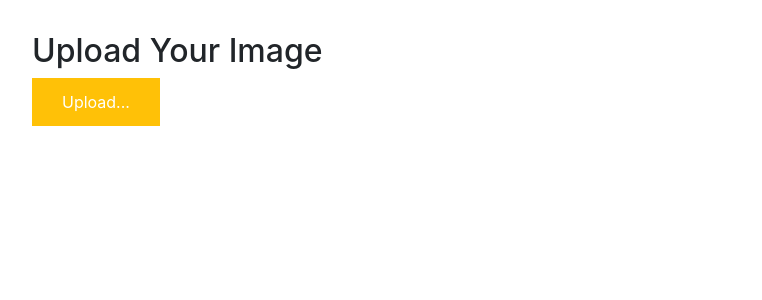
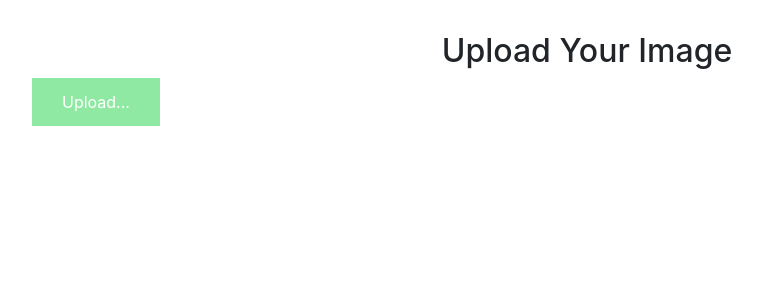
Before and after one commit to hoon0624/garbage-classification-heroku, a Flask app: page / in a window 1280 px wide. Shown: the part 56-356 px from the top of the page, without its empty margins (53-815 px from the left). Run offline with Flask 2, Linux system fonts and the light colour scheme; parts of the project's set-up code (start-up, migrations or seed data) failed here and were passed over; some libraries are stand-ins or nearby versions.

Commit message:
changes to css

```diff
--- /dev/null
+++ b/static/css/index.css
@@ -0,0 +1,3 @@
+.upload-text{
+    text-align: center;
+}
--- a/static/css/main.css
+++ b/static/css/main.css
@@ -23,7 +23,7 @@ input[type="file"] {
 .upload-label{
     display: inline-block;
     padding: 12px 30px;
-    background: #ffc107;
+    background: #8fe9a3;
     color: #fff;
     font-size: 1em;
     transition: all .4s;
--- a/templates/base.html
+++ b/templates/base.html
@@ -10,6 +10,7 @@
     <script src="https://cdn.bootcss.com/jquery/3.3.1/jquery.min.js"></script>
     <script src="https://cdn.bootcss.com/bootstrap/4.0.0/js/bootstrap.min.js"></script>
     <link href="{{ url_for('static', filename='css/main.css') }}" rel="stylesheet">
+    <link href="{{ url_for('static', filename='css/index.css') }}" rel="stylesheet">
 </head>
 
 <body>
--- a/templates/index.html
+++ b/templates/index.html
@@ -1,6 +1,7 @@
 {% extends "base.html" %} {% block content %}
-
-<h2>Upload Your Image</h2>
+<div class="upload-text">
+    <h2>Upload Your Image</h2>
+</div>
 
 <div>
     <form id="upload-file" method="post" enctype="multipart/form-data">
```
